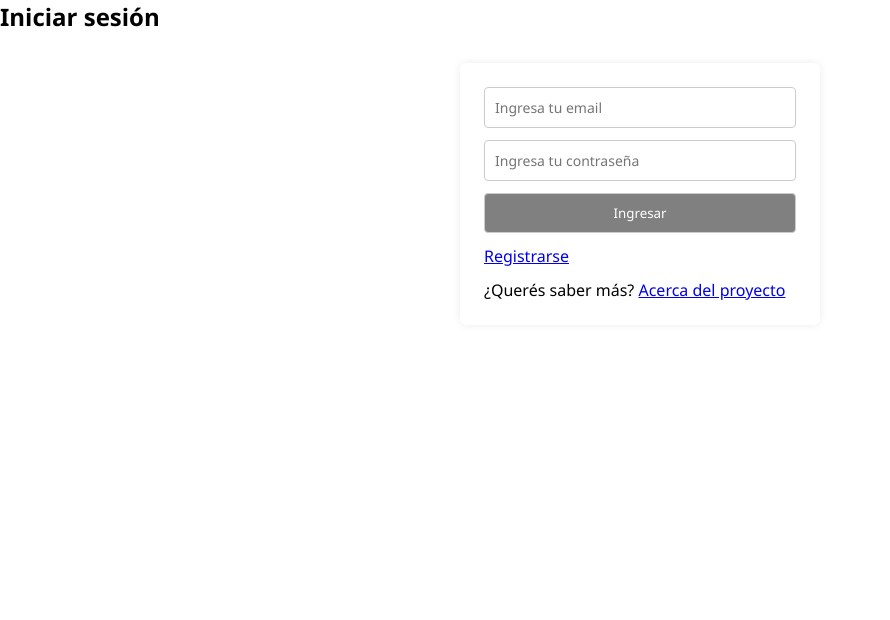
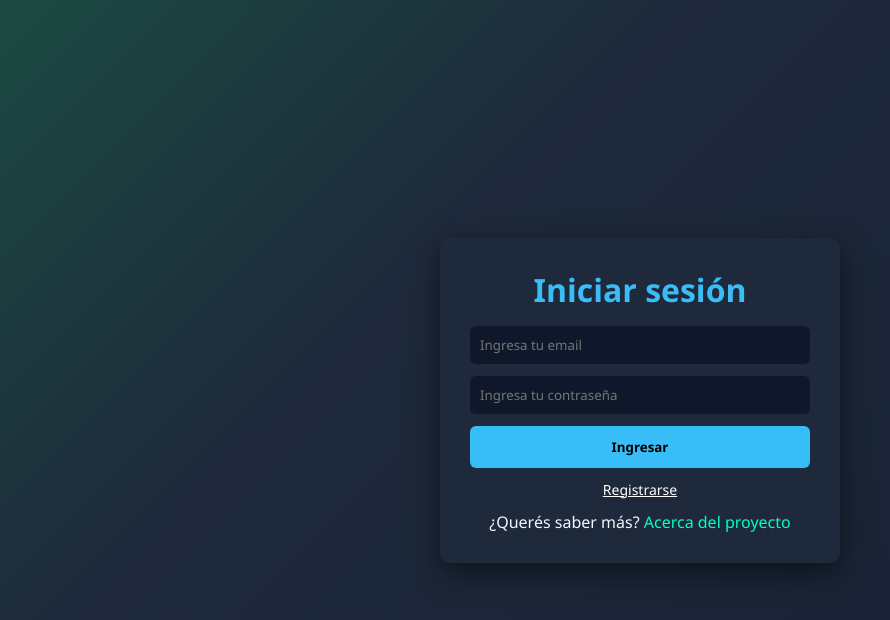
Before and after one commit to matiasfurque/Trabajo-final-copia-wpp-furque, a React (Vite) app: page /login in a window 1280 px wide. Shown: the top 620 px of the page, without its empty margins (0-890 px from the left). Built offline with nearby package versions, Linux system fonts and the light colour scheme.

Commit message:
Install react-router-dom and modify styles

```diff
--- a/package.json
+++ b/package.json
@@ -11,7 +11,8 @@
   },
   "dependencies": {
     "react": "^19.2.4",
-    "react-dom": "^19.2.4"
+    "react-dom": "^19.2.4",
+    "react-router-dom": "^7.13.1"
   },
   "devDependencies": {
     "@eslint/js": "^9.39.4",
--- a/src/styles/main.css
+++ b/src/styles/main.css
@@ -1,3 +1,4 @@
+
 * {
   margin: 0;
   padding: 0;
@@ -7,41 +8,38 @@
 
 .app {
   height: 100vh;
-  background-color: yellowgreen;
   display: flex;
-  background-color: #f9f9f9;
+  background-color: #0f172a;
+  color: white;
 }
 
 aside {
-  background-color: #f0f2f5;
   width: 260px;
   padding: 20px;
-  overflow-y: scroll;
+  background-color: #1e293b;
+  border-right: 1px solid #334155;
+  overflow-y: auto;
 }
 
-section {
-  flex: 1;
-}
-
-/* aside styles */
-
 aside h1 {
-  margin-bottom: 5px;
+  margin-bottom: 15px;
+  font-size: 20px;
+  color: #38bdf8;
+  text-align: center;
 }
 
 .search {
+  width: 100%;
   padding: 8px;
+  border-radius: 6px;
+  border: none;
   margin-bottom: 15px;
-  width: 100%;
-  display: block;
-  border-radius: 4px;
-  border: 1px solid #ccc;
+  background: #0f172a;
+  color: white;
 }
 
-.not-found-text {
-  font-size: 14px;
-  text-align: center;
-  color: gray;
+.search:focus {
+  outline: 1px solid #38bdf8;
 }
 
 ul {
@@ -49,213 +47,291 @@ ul {
 }
 
 li {
-  margin-bottom: 10px;
   display: flex;
-  border-radius: 4px;
-  border-bottom: 1px solid #ddd;
+  align-items: center;
+  gap: 12px;
   padding: 10px;
+  border-radius: 6px;
   cursor: pointer;
-  gap: 10px;
+  transition: all 0.2s;
 }
 
 li:hover {
-  background-color: #e6e6e6;
+  background-color: #334155;
+  transform: translateX(3px);
 }
 
 li img {
+  height: 40px;
   width: 40px;
   border-radius: 50%;
 }
 
-li small {
-  display: block;
-  color: gray;
+.address-aside {
+  padding: 5px;
+  font-size: 9px;
+  color: #8696a0;
 }
 
-/* chat styles */
-
-.chat {
+.user-info {
   display: flex;
   flex-direction: column;
 }
 
-.chat-cont-empty {
-  display: flex;
-  justify-content: center;
-  align-items: center;
+.user-name {
+  font-weight: 500;
 }
 
-.chat-cont-empty p {
-  color: gray;
+.chat {
+  flex: 1;
+  display: flex;
+  flex-direction: column;
 }
 
 .chat header {
-  border-bottom: 1px solid #ccc;
   padding: 15px;
-  background-color: #fafafa;
+  border-bottom: 1px solid #334155;
   display: flex;
   justify-content: space-between;
   align-items: center;
+  background-color: #1e293b;
 }
 
 .chat header button {
-  padding: 8px 15px;
-  border-radius: 4px;
-  border: 1px solid #ccc;
-  background-color: gray;
+  padding: 6px 12px;
+  border: none;
+  border-radius: 6px;
+  background: #ef4444;
   color: white;
   cursor: pointer;
-  transition: all .2s;
 }
 
 .chat-body {
   flex: 1;
+  padding: 15px;
   overflow-y: auto;
   display: flex;
   flex-direction: column;
   gap: 10px;
-  padding: 10px;
+}
+
+.not-found-chat {
+  display: flex;
+  flex-direction: column;
+  justify-content: center;
+  align-items: center;
+  flex-grow: 1;
+  height: 100%;
+  font-size: 45px;
+  color: rgba(128, 128, 128, 0.411);
 }
 
 .message {
-  background-color: yellow;
-  max-width: 400px;
-  padding: 10px;
-  border-radius: 4px;
-  box-shadow: 0px 0px 4px rgba(0, 0, 0, 0.192);
-  word-wrap: break-word;
-  background-color: #e4e6eb;
-}
-
-.message .timestamp {
-  color: gray;
-  font-size: 12px;
-  text-align: end;
-  margin-top: 5px;
+  max-width: 60%;
+  padding: 10px 14px;
+  border-radius: 12px;
+  font-size: 14px;
+  display: flex;
+  flex-direction: column;
+  word-break: break-word;
 }
 
 .received {
+  background: #1e293b;
   align-self: flex-start;
+  border-bottom-left-radius: 4px;
 }
 
 .me {
-  background-color: rgb(194, 236, 194);
-  align-self: end;
-  max-width: 400px;
+  background: #38bdf8;
+  color: black;
+  align-self: flex-end;
+  border-bottom-right-radius: 4px;
 }
 
-/* input styles */
+.time {
+  font-size: 11px;
+  margin-top: 4px;
+  align-self: flex-end;
+  color: #fcfcfcc4;
+}
 
 .chat-input {
+  display: flex;
   padding: 10px;
-  display: flex;
+  border-top: 1px solid #334155;
   gap: 10px;
 }
 
 .chat-input input {
   flex: 1;
   padding: 8px;
-  border-radius: 4px;
-  border: 1px solid #ccc;
-}
-
-.chat-input input:focus {
-  outline: 1px solid #9c9c9c;
+  border-radius: 6px;
+  border: none;
+  background: #1e293b;
+  color: white;
 }
 
 .chat-input button {
-  padding: 8px 15px;
-  border-radius: 4px;
-  border: 1px solid #ccc;
-  background-color: gray;
-  color: white;
-  cursor: pointer;
-  transition: all .2s;
+  padding: 8px 14px;
+  background: #38bdf8;
+  color: black;
+  font-weight: bold;
 }
 
-.chat-input button:hover {
-  color: #888888;
-  background-color: white;
+
+a {
+  color: #00ffcc;
+  text-decoration: none;
+
 }
 
-/* Not Found styles */
-.cont-not-found {
+a:hover {
+  text-decoration: underline;
+}
+.Acerca{
+  color: aliceblue;
+  text-align: center;
+}
+.container {
+  max-width: 800px;
+  margin: 40px auto;
+  padding: 25px;
+  background: #1e1e2f;
+  border-radius: 12px;
+  box-shadow: 0 0 20px rgba(0, 255, 204, 0.1);
+  color: #eaeaea;
+  font-family: sans-serif;
+}
+
+.container h1 {
+  text-align: center;
+  margin-bottom: 20px;
+  color: #00ffcc;
+}
+
+.container h2 {
+  margin-top: 25px;
+  margin-bottom: 10px;
+  color: #00ffcc;
+  font-size: 1.2rem;
+}
+
+.container p {
+  line-height: 1.6;
+  color: #ccc;
+}
+
+.container ul {
+  padding-left: 20px;
+}
+
+.container li {
+  margin-bottom: 8px;
+}
+
+.container a {
+  color: #00ffcc;
+  text-decoration: none;
+  transition: 0.2s;
+}
+
+.container a:hover {
+  text-decoration: underline;
+  color: #00ffaa;
+}
+
+
+.main-container {
+  width: 100%;
   height: 100vh;
   display: flex;
   justify-content: center;
   align-items: center;
-  flex-direction: column;
+  background: linear-gradient(-45deg, #0f172a, #1e293b, #12b154, #160d8d);
+  background-size: 400% 400%;
+  animation: moveGradient 15s ease infinite;
 }
 
-.cont-not-found a {
-  display: block;
-  background-color: rgb(79, 79, 79);
-  padding: 8px 16px;
-  text-decoration: none;
-  color: white;
-  border-radius: 4px;
-  margin-top: 10px;
+@keyframes moveGradient {
+  0% { background-position: 0% 50%; }
+  50% { background-position: 100% 50%; }
+  100% { background-position: 0% 50%; }
 }
 
-.cont-not-found a:hover {
-  background-color: rgb(123, 123, 123);
+.section-login,
+.section-registro {
+  width: 90%;
+  max-width: 400px;
+  padding: 30px;
+  background: #1e293b;
+  border-radius: 10px;
+  box-shadow: 0 10px 30px rgba(0, 0, 0, 0.5);
+  display: flex;
+  flex-direction: column;
+  gap: 15px;
 }
 
-/* login styles */
+.section-login h2,
+.section-registro h2 {
+  text-align: center;
+  color: #38bdf8;
+  font-size: 32px;
+}
 
-/* Login styles */
-
-section form {
-  max-width: 360px;
-  margin: 30px auto;
+.section-login form,
+.section-registro form {
   display: flex;
   flex-direction: column;
   gap: 12px;
-  background-color: #ffffff;
-  padding: 24px;
-  border-radius: 6px;
-  box-shadow: 0px 0px 8px rgba(0, 0, 0, 0.08);
 }
 
-section .title-login {
-  text-align: center;
-  margin-top: 60px;
-  font-weight: 500;
+.input-login,
+.input-registro {
+  width: 100%;
+  padding: 10px;
+  border-radius: 6px;
+  border: none;
+  background: #0f172a;
+  color: white;
 }
 
-section form input {
-  padding: 10px;
-  border-radius: 4px;
-  border: 1px solid #ccc;
+.input-login:focus,
+.input-registro:focus {
+  outline: 1px solid #38bdf8;
+}
+
+.section-login button,
+.section-registro button {
+  padding: 12px;
+  background: #38bdf8;
+  color: black;
+  font-weight: bold;
+  border: none;
+  border-radius: 6px;
+  cursor: pointer;
+  transition: 0.2s;
+}
+
+.section-login button:hover,
+.section-registro button:hover {
+  transform: scale(1.03);
+}
+
+.button-reg {
+  color: #ffffff;
+  text-align: center;
+  text-decoration: underline;
+  cursor: pointer;
   font-size: 14px;
 }
 
-section form input:focus {
-  outline: 1px solid #9c9c9c;
+.error-form {
+  color: #ef4444;
+  text-align: center;
 }
 
-section form button {
-  padding: 10px;
-  border-radius: 4px;
-  border: 1px solid #ccc;
-  background-color: gray;
-  color: white;
-  cursor: pointer;
-  transition: all .2s;
-}
-
-section form button:hover {
-  background-color: white;
-  color: #888888;
-}
-
-.error-form {
-  text-align: center;
-  color: rgb(216, 26, 26);
-  font-size: 15px;
-}
-
-@media (max-width: 880px) {
+@media (max-width: 768px) {
   aside {
     display: none;
   }
```
Also changed, not shown: 1 other file (tests, documents, lock files or other folders).
